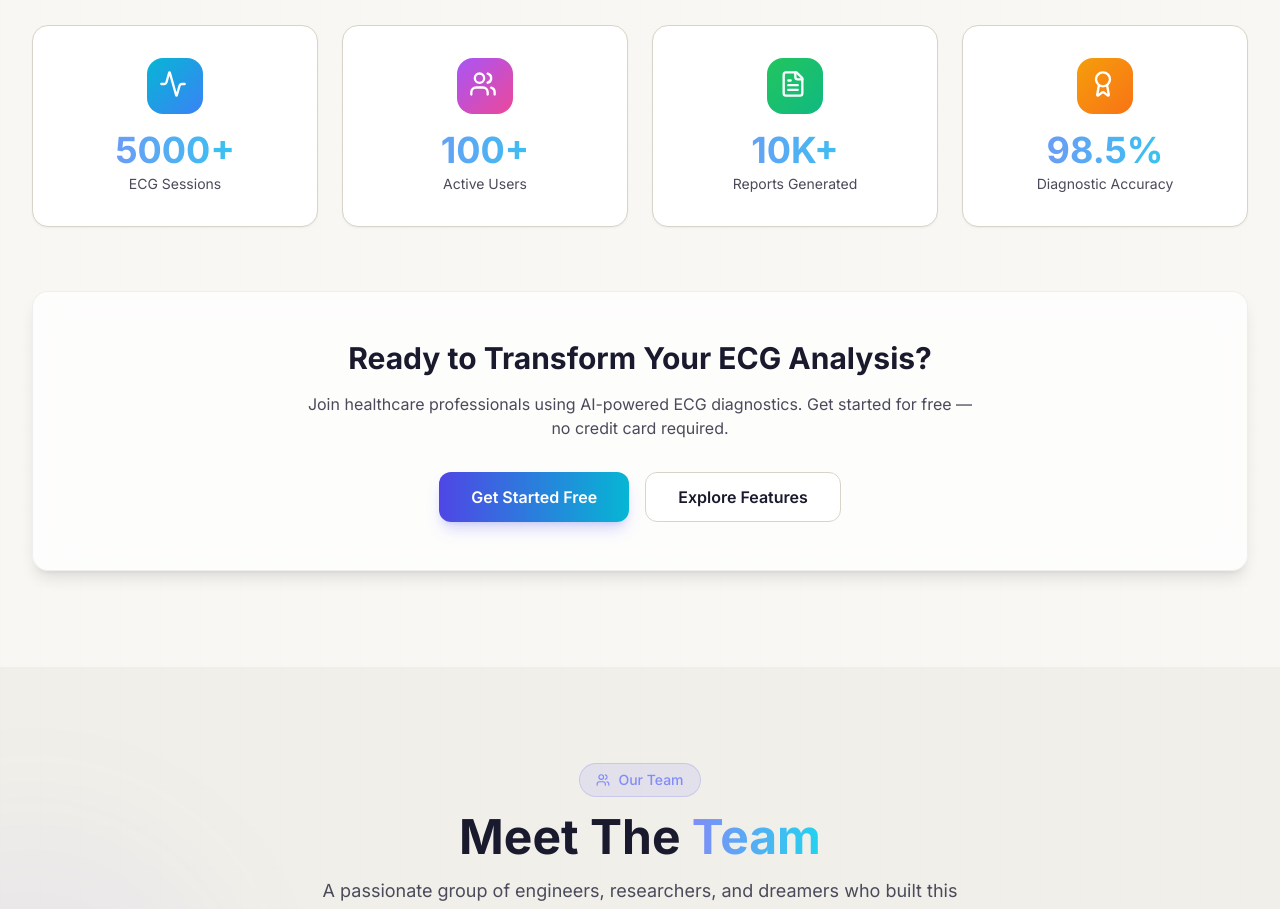
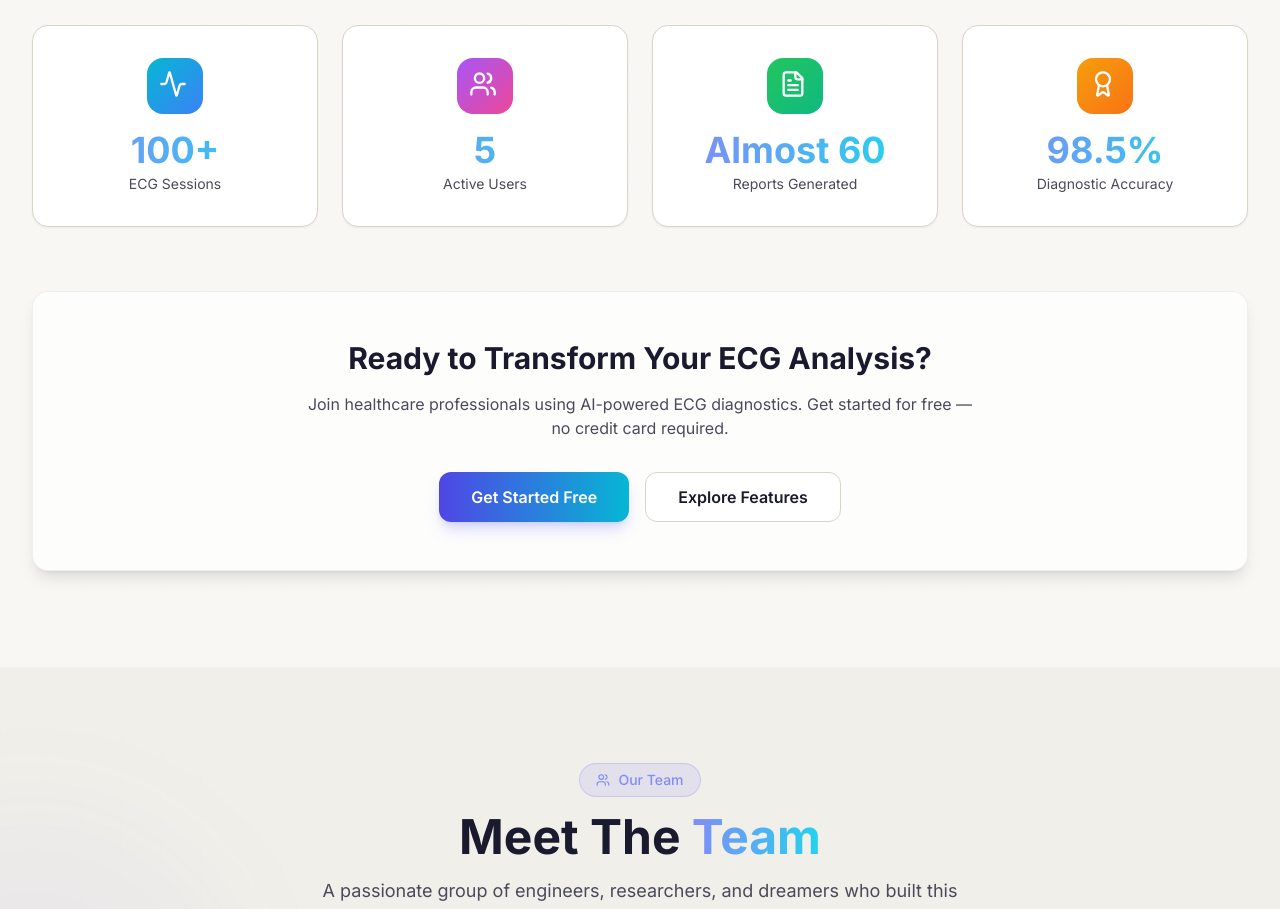
Before and after one commit to ProSkywalker16/ecg-analyser-website, a React (Vite) app in the folder ecg-analyser-web/client/: page / in a window 1280 px wide. Shown: the part 2660-3569 px from the top of the page. Built offline with nearby package versions, Linux system fonts and the light colour scheme.

Commit message:
pushed the uncommitted changes

```diff
--- a/ecg-analyser-web/client/src/components/Landing/Stats.jsx
+++ b/ecg-analyser-web/client/src/components/Landing/Stats.jsx
@@ -1,9 +1,9 @@
 import { Activity, Users, FileText, Award } from 'lucide-react';
 
 const stats = [
-  { icon: Activity, value: '5000+', label: 'ECG Sessions', color: 'from-cyan-500 to-blue-500' },
-  { icon: Users, value: '100+', label: 'Active Users', color: 'from-purple-500 to-pink-500' },
-  { icon: FileText, value: '10K+', label: 'Reports Generated', color: 'from-green-500 to-emerald-500' },
+  { icon: Activity, value: '100+', label: 'ECG Sessions', color: 'from-cyan-500 to-blue-500' },
+  { icon: Users, value: '5', label: 'Active Users', color: 'from-purple-500 to-pink-500' },
+  { icon: FileText, value: 'Almost 60', label: 'Reports Generated', color: 'from-green-500 to-emerald-500' },
   { icon: Award, value: '98.5%', label: 'Diagnostic Accuracy', color: 'from-amber-500 to-orange-500' },
 ];
 
```
